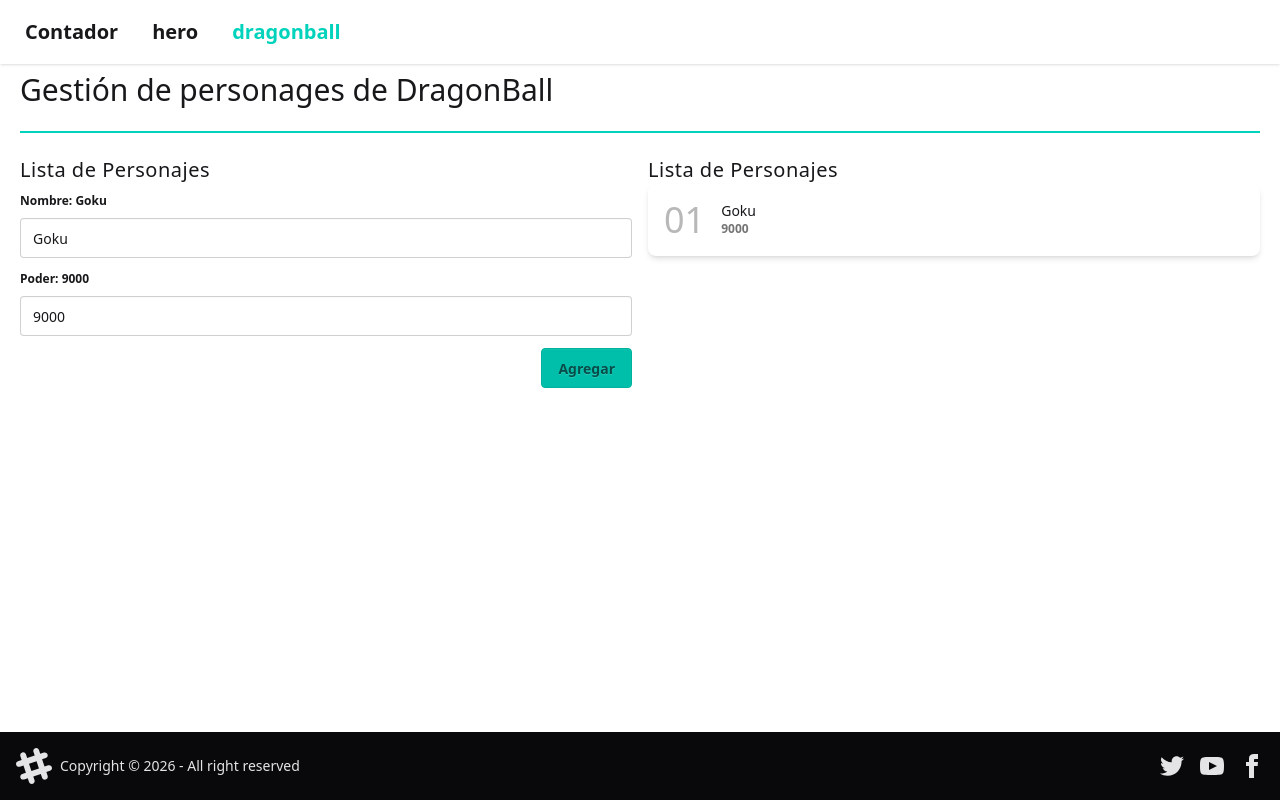
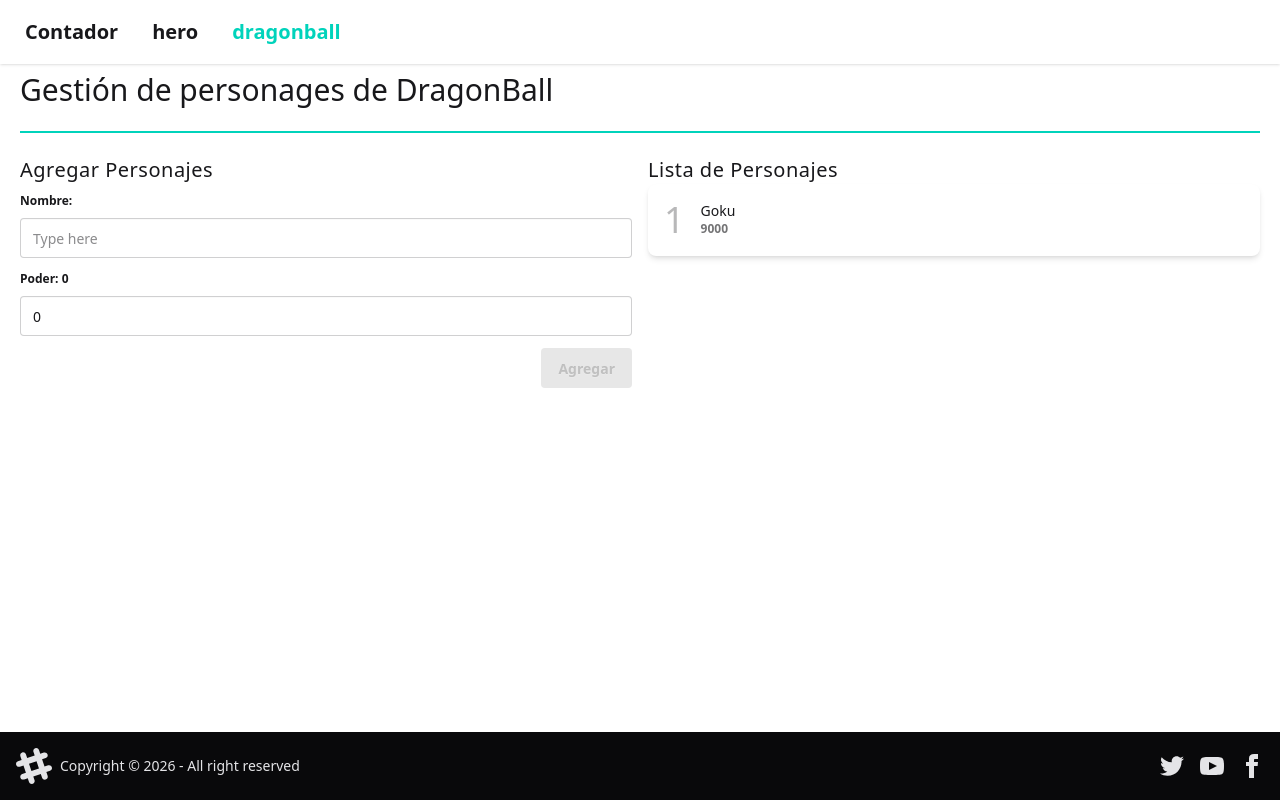
Before and after one commit to JcrDev-code/heroApp21, an Angular app: page /dragonball in a window 1280 px wide. Both pictures are taken after a click on the button "Agregar". Built offline with nearby package versions, Linux system fonts and the light colour scheme.

Commit message:
feat: implemetar control flow

```diff
--- a/src/app/features/dragonball/pages/dragonball-page/dragonball-page.html
+++ b/src/app/features/dragonball/pages/dragonball-page/dragonball-page.html
@@ -2,7 +2,7 @@
 <div class="divider divider-accent"></div>
 <section class="flex flex-col sm:flex-row gap-4">
   <div class="sm:w-1/2">
-    <h2 class="text-xl tracking-wide">Lista de Personajes</h2>
+    <h2 class="text-xl tracking-wide">Agregar Personajes</h2>
 
     <fieldset class="fieldset">
       <legend class="fieldset-legend">Nombre: {{ name() }}</legend>
@@ -17,24 +17,72 @@
     </fieldset>
     <fieldset class="fieldset">
       <legend class="fieldset-legend">Poder: {{ power() }}</legend>
-      <input type="number" class="input w-full" placeholder="Type here" [(ngModel)]="power" />
+      <input
+        type="number"
+        class="input w-full"
+        placeholder="Type here"
+        [(ngModel)]="power"
+        (focus)="$event.target.select()"
+      />
     </fieldset>
     <div class="flex justify-end">
-      <button class="btn btn-active btn-accent mt-2" (click)="addHero()">Agregar</button>
+      <button
+        class="btn btn-active btn-accent mt-2"
+        (click)="addCharacter()"
+        [disabled]="isDisable()"
+      >
+        Agregar
+      </button>
     </div>
   </div>
 
   <div class="sm:w-1/2">
     <h2 class="text-xl tracking-wide">Lista de Personajes</h2>
     <ul class="list bg-base-100 rounded-box shadow-md">
-      <li class="list-row">
-        <div class="text-4xl font-thin opacity-30 tabular-nums">01</div>
+      @for (character of characters(); track character.id) {
+        @if (character.power < 5001) {
+          <li class="list-row">
+            <div class="text-4xl font-thin opacity-30 tabular-nums text-red-500">
+              {{ character.id }}
+            </div>
 
-        <div class="list-col-grow">
-          <div>Goku</div>
-          <div class="text-xs uppercase font-semibold opacity-60">9000</div>
-        </div>
-      </li>
+            <div class="list-col-grow text-red-500">
+              <div>{{ character.name }}</div>
+              <div class="text-xs uppercase font-semibold opacity-60 text-red-500">
+                {{ character.power }}
+              </div>
+            </div>
+          </li>
+        } @else if (character.power < 9001) {
+          <li class="list-row">
+            <div class="text-4xl font-thin opacity-30 tabular-nums">
+              {{ character.id }}
+            </div>
+
+            <div class="list-col-grow">
+              <div>{{ character.name }}</div>
+              <div class="text-xs uppercase font-semibold opacity-60">
+                {{ character.power }}
+              </div>
+            </div>
+          </li>
+        } @else {
+          <li class="list-row">
+            <div class="text-4xl font-thin opacity-30 tabular-nums text-blue-500">
+              {{ character.id }}
+            </div>
+
+            <div class="list-col-grow text-blue-500">
+              <div>{{ character.name }}</div>
+              <div class="text-xs uppercase font-semibold opacity-60 text-blue-500">
+                {{ character.power }}
+              </div>
+            </div>
+          </li>
+        }
+      } @empty {
+        <p class="text-accent text-xl mt-2">No hay personajes, intente agregar nuevos personajes</p>
+      }
     </ul>
   </div>
 </section>
--- a/src/app/features/dragonball/pages/dragonball-page/dragonball-page.ts
+++ b/src/app/features/dragonball/pages/dragonball-page/dragonball-page.ts
@@ -1,5 +1,10 @@
 import { Component, computed, signal } from '@angular/core';
 import { FormsModule } from '@angular/forms';
+interface Character {
+  id: number;
+  name: string;
+  power: number;
+}
 
 @Component({
   selector: 'app-dragonball-page',
@@ -10,11 +15,26 @@ export class DragonballPage {
   name = signal('Goku');
   power = signal(9000);
 
+  characters = signal<Character[]>([]);
+
   heroInfo = computed(() => {
     return `${this.name()} tiene un poder de ${this.power()}`;
   });
 
-  addHero() {
-    console.log(this.heroInfo());
+  addCharacter() {
+    const newCharacter: Character = {
+      id: this.characters().length + 1,
+      name: this.name(),
+      power: this.power(),
+    };
+
+    this.characters.update((chars) => [...chars, newCharacter]);
+    this.resetFields();
+  }
+
+  isDisable = computed(() => !this.name() || this.power() <= 0);
+  resetFields() {
+    this.name.set('');
+    this.power.set(0);
   }
 }
```
